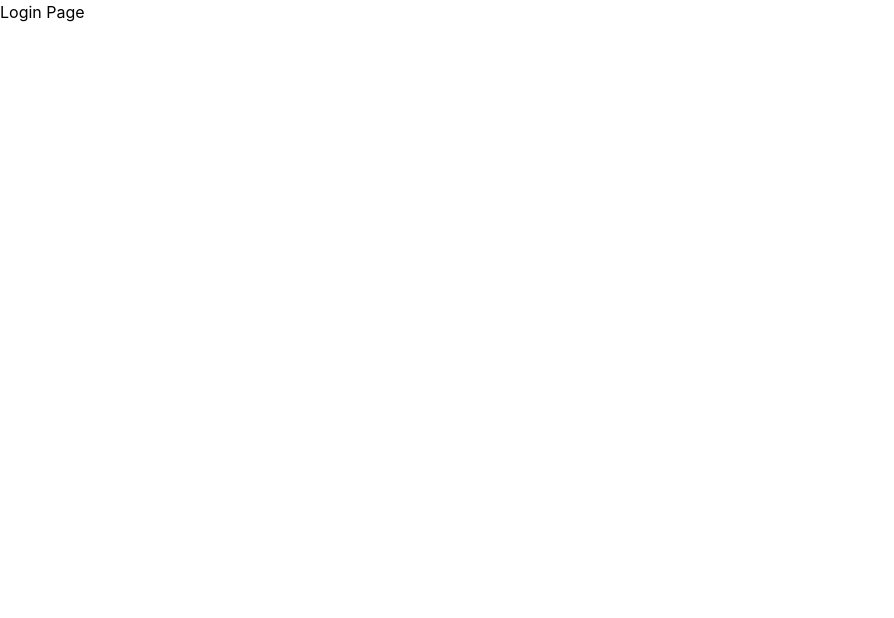
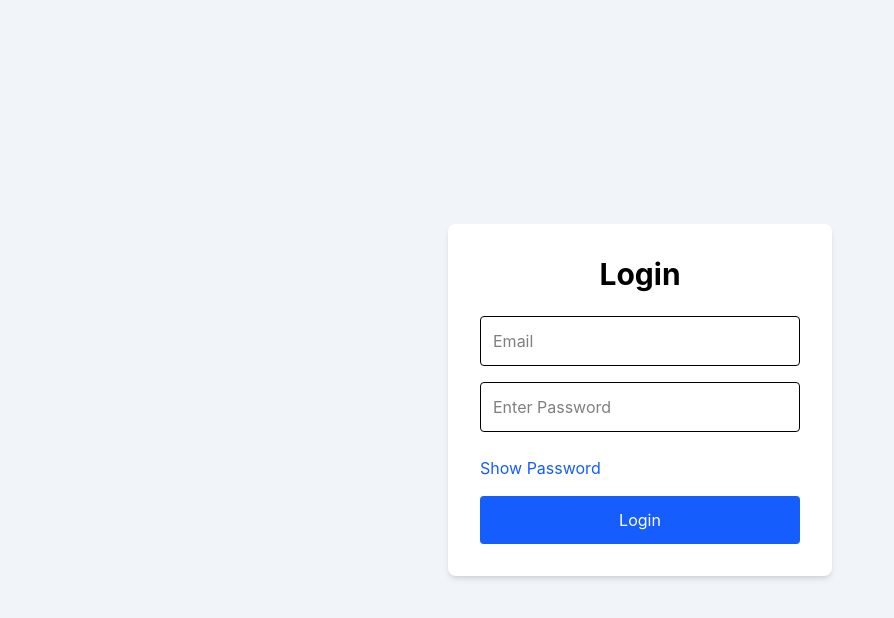
Before and after one commit to rohan2-4/DataSight-AI, a React app in the folder frontend/: page /login in a window 1280 px wide. Shown: the top 618 px of the page, without its empty margins (0-894 px from the left). Built offline with nearby package versions, Linux system fonts and the light colour scheme; the HTML template or start-up script is replaced by a standard one.

Commit message:
Add login form validation and password toggle

```diff
--- /dev/null
+++ b/frontend/src/components/Counter.jsx
@@ -0,0 +1,26 @@
+import { useState } from "react";
+
+function Counter() {
+  const [count, setCount] = useState(0);
+
+  function increase() {
+    setCount(count + 1);
+  }
+
+  return (
+    <div className="text-center py-20">
+      <h2 className="text-4xl font-bold mb-6">
+        Count: {count}
+      </h2>
+
+      <button
+        onClick={increase}
+        className="bg-blue-600 text-white px-6 py-3 rounded-lg"
+      >
+        Increase
+      </button>
+    </div>
+  );
+}
+
+export default Counter;
--- a/frontend/src/pages/Home.jsx
+++ b/frontend/src/pages/Home.jsx
@@ -1,12 +1,14 @@
 import Hero from '../components/Hero';
 import Navbar from '../components/Navbar';
 import Features from '../components/Features';
+import Counter from '../components/Counter';
 function Home() {
     return (
         <>
             <Navbar />
             <Hero />
             <Features />
+            <Counter />
         </>
 
     );
--- a/frontend/src/pages/Login.jsx
+++ b/frontend/src/pages/Login.jsx
@@ -1,4 +1,60 @@
+import { useState } from 'react';
 function Login(){
-    return <h1>Login Page </h1>
+    const [email, setEmail] = useState('');
+    const [password, setPassword] = useState('');
+    const [error,setError] = useState("");
+    const[showPassword, setShowPassword] = useState(false);
+    function handleSubmit(e){
+        e.preventDefault();
+        if(email === "" || password === ""){
+            setError("Please fill in all fields");
+            return;
+        }
+        if(!email.includes("@")){
+            setError("Please enter a valid email address");
+            return;
+        }
+        setError("");
+        console.log('Email:', email);
+        console.log('Password:', password);
+    }
+    return(
+        <div className="min-h-screen flex items-center justify-center bg-slate-100">
+            <form onSubmit={handleSubmit}
+             className="bg-white p-8 rounded-lg shadow-md w-96">
+            <h1 className="text-3xl font-bold mb-6 text-center">
+                Login
+            </h1>
+            <input
+                type="email"
+                placeholder="Email"
+                value={email}
+                onChange={(e) => setEmail(e.target.value)}
+                className="w-full border p-3 rounded mb-4"
+                />
+            <input
+                type={showPassword ? "text" : "password"}
+                placeholder="Enter Password"
+                value={password}
+                onChange={(e) => setPassword(e.target.value)}
+                className="w-full border p-3 rounded mb-6"
+                />
+            {error && <p className="text-red-600 mb-4">{error}</p>}
+            <button
+                type="button"
+                onClick={() => setShowPassword(!showPassword)}
+                className="mb-4 text-blue-600 "
+                >
+                {showPassword ? "Hide Password" : "Show Password"}
+            </button>
+            <button
+                type="submit"
+                className="w-full bg-blue-600 text-white py-3 rounded hover:bg-blue-700"
+                >
+                Login
+            </button>
+            </form>
+        </div>
+    )
 }
 export default Login;
```
